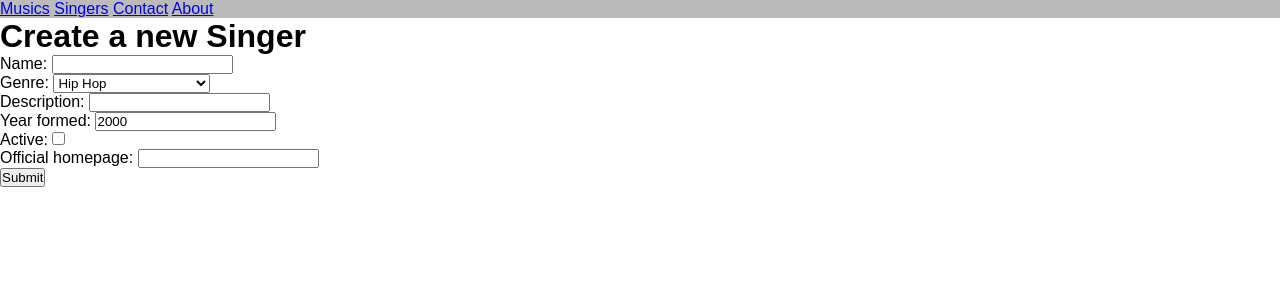
After one commit to Rodrigo-Antonio-Silva/OpenClassJango, a Django app: page /singer/add/ in a window 1280 px wide. The commit adds this page. Shown: the top 300 px of the page. Run offline with Django 5.2, Linux system fonts and the light colour scheme.

Commit message:
edição dos templates de criação

```diff
--- a/merchex/listings/forms.py
+++ b/merchex/listings/forms.py
@@ -1,7 +1,21 @@
 from django import forms
-
+from listings.models import Band
+from listings.models import Singers
 
 class ContactUsForm(forms.Form):
     name = forms.CharField(required=False)
     email = forms.EmailField()
     message = forms.CharField(max_length=1000)
+
+
+class MusicForm(forms.ModelForm):
+    class Meta:
+        model = Band
+        fields = '__all__'
+
+
+class SingerForm(forms.ModelForm):
+
+    class Meta:
+        model = Singers
+        fields = '__all__'
--- a/merchex/listings/templates/listings/music_list.html
+++ b/merchex/listings/templates/listings/music_list.html
@@ -3,6 +3,7 @@
 {% block content %}
 
 <h1>Hello Django!</h1>
+<a href="{% url 'music-create' %}">Create a new music</a>
 <h3>My Favorite musics are:</h3>
 <ul>
     {% for title in bands %}
--- /dev/null
+++ b/merchex/listings/templates/listings/singer_create.html
@@ -0,0 +1,13 @@
+{% extends 'listings/base.html' %}
+
+{% block content %}
+
+<h1>Create a new Singer</h1>
+
+<form action="" method="post">
+    {% csrf_token %}
+    {{ form2.as_p }}
+    <input type="submit" value="Submit">
+</form>
+
+{% endblock %}
--- a/merchex/listings/templates/listings/singer_list.html
+++ b/merchex/listings/templates/listings/singer_list.html
@@ -2,6 +2,7 @@
 
 {% block content %}
 <h1> Hello Django!</h1>
+<a href="{% url 'singer-create' %}">Create a new singer</a>
 <h3>Meus Cantores favoritos são:</h3>
 <ul>
     {% for singer in singers %}
--- a/merchex/listings/views.py
+++ b/merchex/listings/views.py
@@ -1,7 +1,7 @@
 from django.shortcuts import render, redirect
 from django.http import HttpResponse
 from listings.models import Band, Singers
-from listings.forms import ContactUsForm
+from listings.forms import ContactUsForm, MusicForm, SingerForm
 from django.core.mail import send_mail
 
 
@@ -66,3 +66,32 @@ def top6Musicas_list(request):
 
 def emailsent(request):
     return render(request, 'listings/send_email.html')
+
+
+def music_create(request):
+    if request.method == 'POST':
+        form = MusicForm(request.POST)
+        if form.is_valid():
+            music = form.save()
+            return redirect('music-detail', music.id)
+
+    else:
+        form = MusicForm()
+
+    return render(request,
+                  'listings/music_create.html',
+                  {'form': form})
+
+
+def singer_create(request):
+    if request.method == 'POST':
+        form2 = SingerForm(request.POST)
+        if form2.is_valid():
+            singer = form2.save()
+            return redirect('singer-detail', singer.id)
+    else:
+        form2 = SingerForm()
+
+    return render(request,
+                  'listings/singer_create.html',
+                  {'form2': form2})
--- a/merchex/merchex/urls.py
+++ b/merchex/merchex/urls.py
@@ -22,10 +22,12 @@ urlpatterns = [
     path('admin/', admin.site.urls),
     path('music/', views.music_list, name='music-list'),
     path('music/<int:id>/', views.music_detail, name='music-detail'),
+    path('music/add/', views.music_create, name='music-create'),
     path('about-us/', views.about, name='about'),
     path('contact-us/', views.contact, name='contact'),
     path('top6musics/', views.top6Musicas_list),
     path('singer/', views.singer_list, name='singer-list'),
     path('singer/<int:id>/', views.singer_detail, name='singer-detail'),
+    path('singer/add/', views.singer_create, name='singer-create'),
     path('contact-us/email-sent/', views.emailsent, name='email-sent')
 ]
```
Also changed, not shown: merchex/listings/templates/listings/music_create.html (added, +13 -0 lines), merchex/db.sqlite3.
